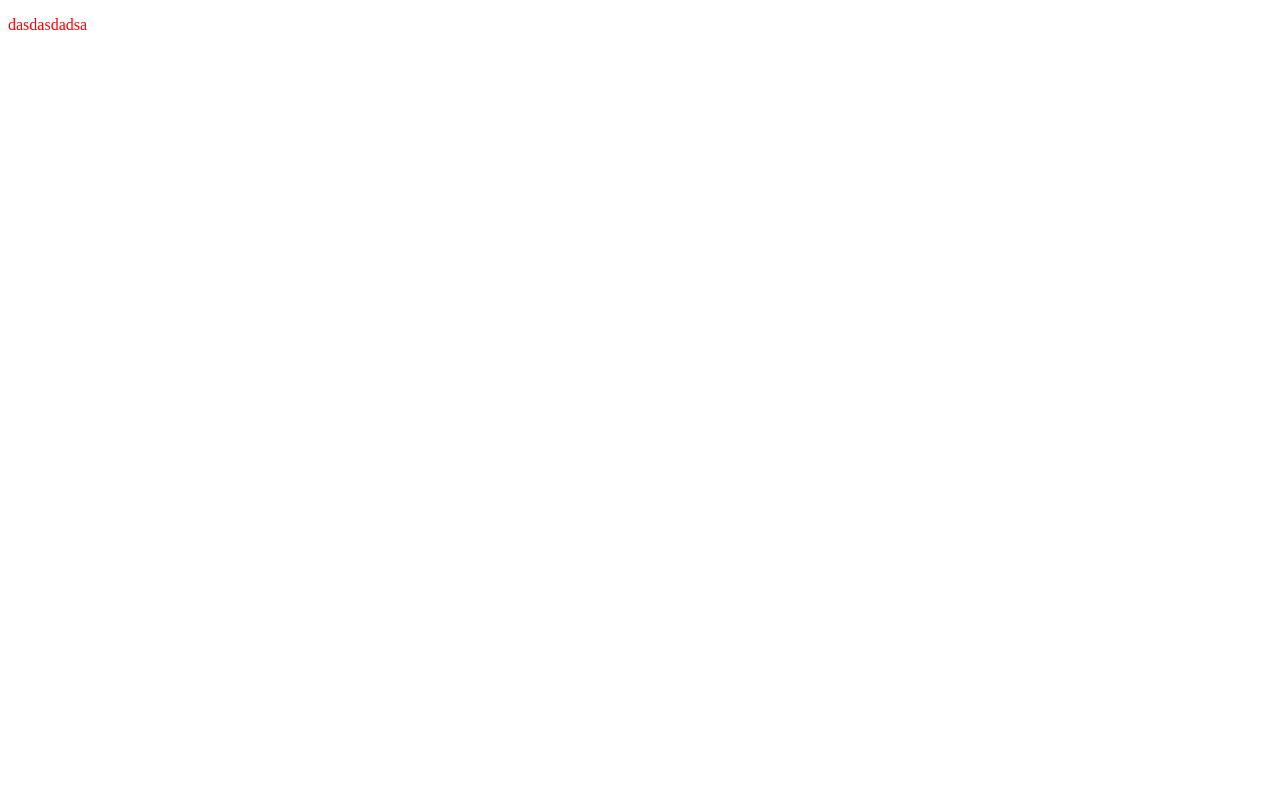
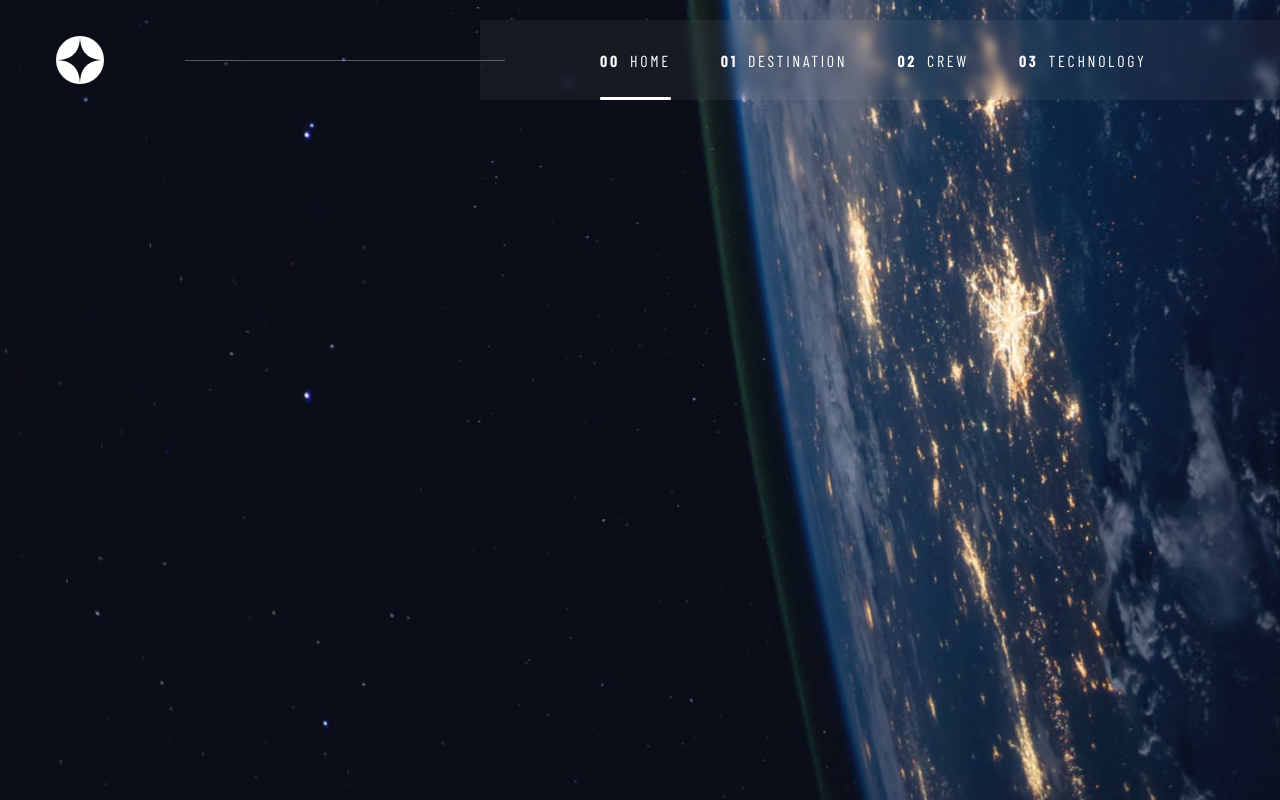
Before and after one commit to alishazin/frontend-challenge, a Django app: page /home/ in a window 1280 px wide. Before the commit the page is almost empty. Run offline with Django 4.2, Linux system fonts and the light colour scheme.

Commit message:
completed nav bar for desktop

```diff
--- a/static/css/base.css
+++ b/static/css/base.css
@@ -1,5 +1,9 @@
 * {
     box-sizing: border-box;
+}
+body {
+    margin: 0;
+    padding: 0;
 }
 :root {
     --primary-clr: #0B0D17;
--- a/static/css/home.css
+++ b/static/css/home.css
@@ -1,3 +1,80 @@
-p {
-    color: red;
+body {
+    width: 100%;
+    height: 100vh;
+    background-image: url("/media/home/background-home-desktop.jpg");
+    background-size: cover;
+    background-position-x: 100%;
 }
+nav {
+    width: 100%;
+    height: 120px;
+    /* background-color: red; */
+    display: flex;
+    justify-content: flex-start;
+    align-items: center;
+}
+nav > div.icon {
+    width: 160px;
+    display: flex;
+    justify-content: center;
+    align-items: center;
+}
+nav > div.seperator {
+    width: calc(100% - 960px);
+    height: 1px;
+    background-color: rgb(255, 255, 255, 0.3);
+    z-index: 1;
+    transform: translateX(25px);
+}
+nav > div.container {
+    width: 800px;
+    padding-left: 120px;
+    background-color: rgb(255, 255, 255, 0.05);
+    backdrop-filter: blur(5px);
+    height: 80px;
+    display: flex;
+    justify-content: flex-start;
+    align-items: center;
+}
+nav > div.container > a.nav-item {
+    position: relative;
+    display: flex;
+    align-items: center;
+    justify-content: center;
+    height: 100%;
+    margin-right: 50px;
+    text-decoration: none;
+}
+nav > div.container > a.nav-item > span.num {
+    margin-right: 10px;
+    font-weight: bold;
+    font-family: "Barlow Condensed", Verdana, Geneva, Tahoma, sans-serif;
+    font-weight: 700;
+    font-size: 16px;
+    color: white;
+    letter-spacing: 2.7px;
+}
+nav > div.container > a.nav-item > span.text {
+    text-transform: uppercase;
+    font-family: "Barlow Condensed", Verdana, Geneva, Tahoma, sans-serif;
+    font-weight: 400;
+    font-size: 16px;
+    color: white;
+    letter-spacing: 2.7px;
+}
+nav > div.container > a.nav-item > div.bottom-bar {
+    position: absolute;
+    bottom: 0;
+    left: 0;
+    width: 100%;
+    height: 3px;
+    border-radius: 1px;
+    background-color: transparent;
+    transition: background-color 0.2s;
+}
+nav > div.container > a.nav-item:not(.enabled):hover > div.bottom-bar {
+    background-color: rgb(255, 255, 255, 0.5);
+}
+nav > div.container > a.nav-item.enabled > div.bottom-bar {
+    background-color: white;
+}
--- a/templates/home.html
+++ b/templates/home.html
@@ -5,8 +5,38 @@
 
 {% block headextra %}
 <link rel='stylesheet' href="{% static 'css/home.css' %}">
+<link rel="preconnect" href="https://fonts.googleapis.com">
+<link rel="preconnect" href="https://fonts.gstatic.com" crossorigin>
+<link href="https://fonts.googleapis.com/css2?family=Barlow+Condensed:wght@400;700&display=swap" rel="stylesheet">
 {% endblock headextra %}
 
 {% block body %}
-<p>dasdasdadsa</p>
+<nav>
+    <div class="icon">
+        <img src="/media/shared/logo.svg">
+    </div>
+    <div class="seperator"></div>
+    <div class="container">
+        <a class="nav-item enabled">
+            <span class="num">00</span>
+            <span class="text">home</span>
+            <div class="bottom-bar"></div>
+        </a>
+        <a class="nav-item" href="google.com">
+            <span class="num">01</span>
+            <span class="text">destination</span>
+            <div class="bottom-bar"></div>
+        </a>
+        <a class="nav-item">
+            <span class="num">02</span>
+            <span class="text">crew</span>
+            <div class="bottom-bar"></div>
+        </a>
+        <a class="nav-item">
+            <span class="num">03</span>
+            <span class="text">technology</span>
+            <div class="bottom-bar"></div>
+        </a>
+    </div>
+</nav>
 {% endblock body %}
```
